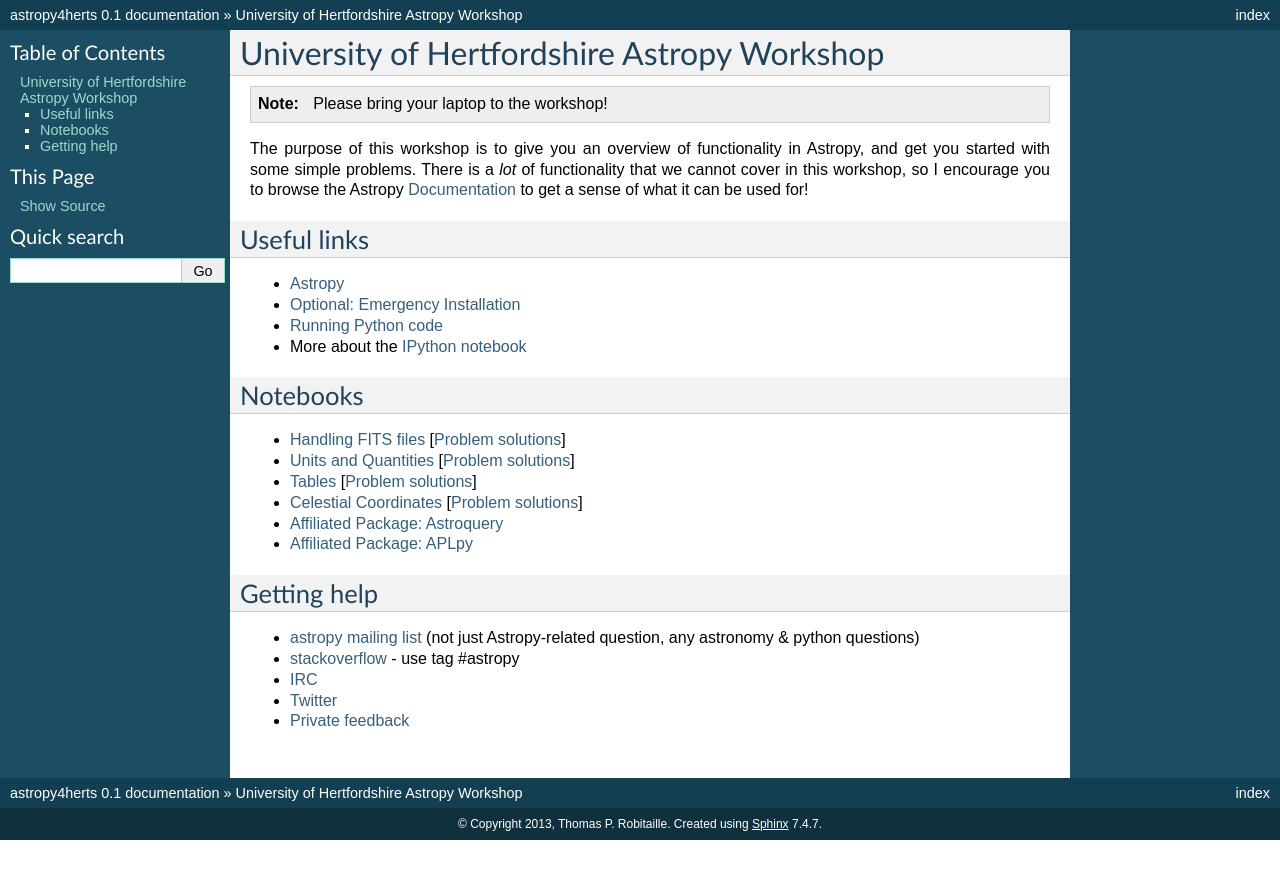
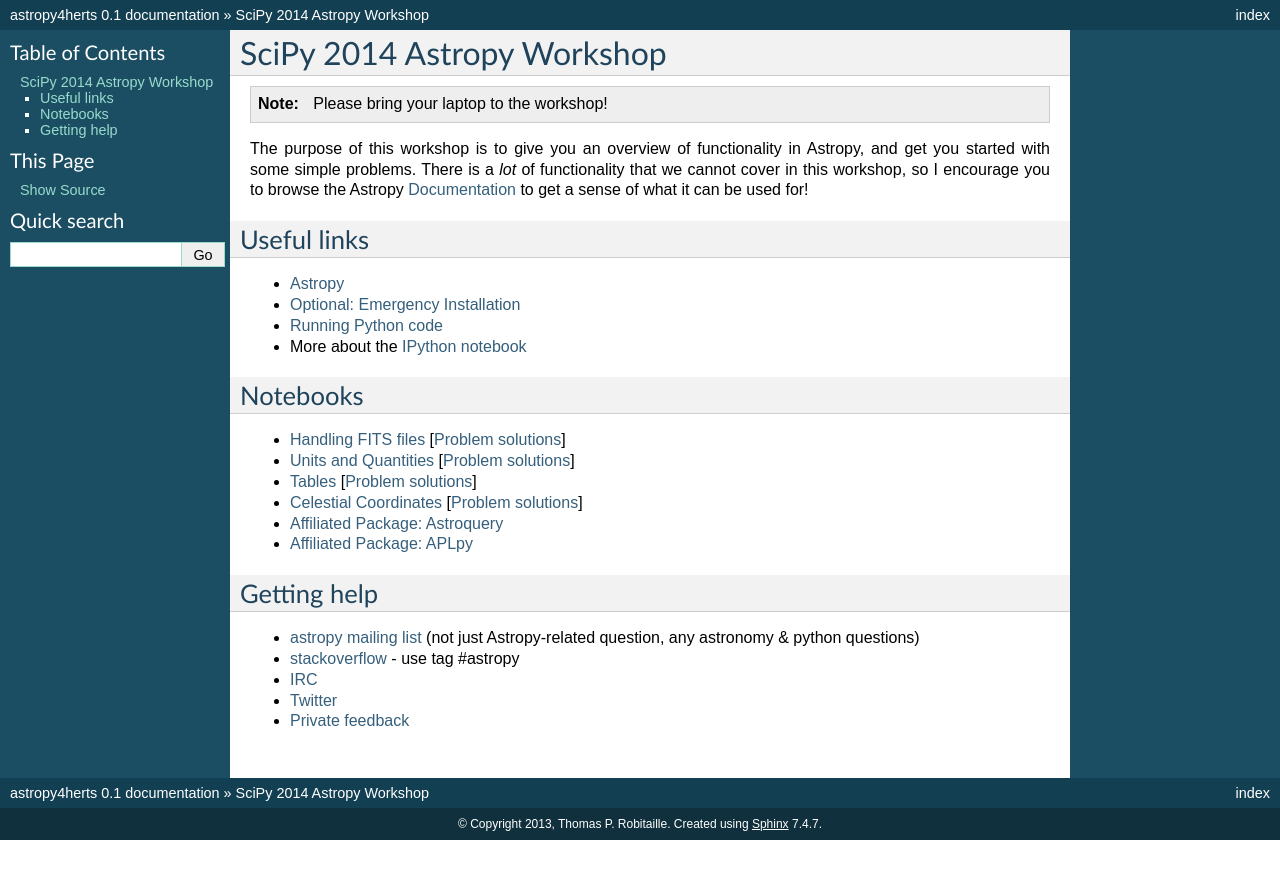
Before and after one commit to astropy/astropy4scipy2014, a Sphinx documentation site: the page built from docs/index.rst, in a window 1280 px wide. Shown: the top 879 px of the page. Built offline with Sphinx 7.4.7, drawn with Linux system fonts in a browser that asks for light colours.

Commit message:
Update title

```diff
--- a/docs/index.rst
+++ b/docs/index.rst
@@ -1,5 +1,5 @@
-University of Hertfordshire Astropy Workshop
-============================================
+SciPy 2014 Astropy Workshop
+===========================
 
 .. note:: Please bring your laptop to the workshop!
 
```
